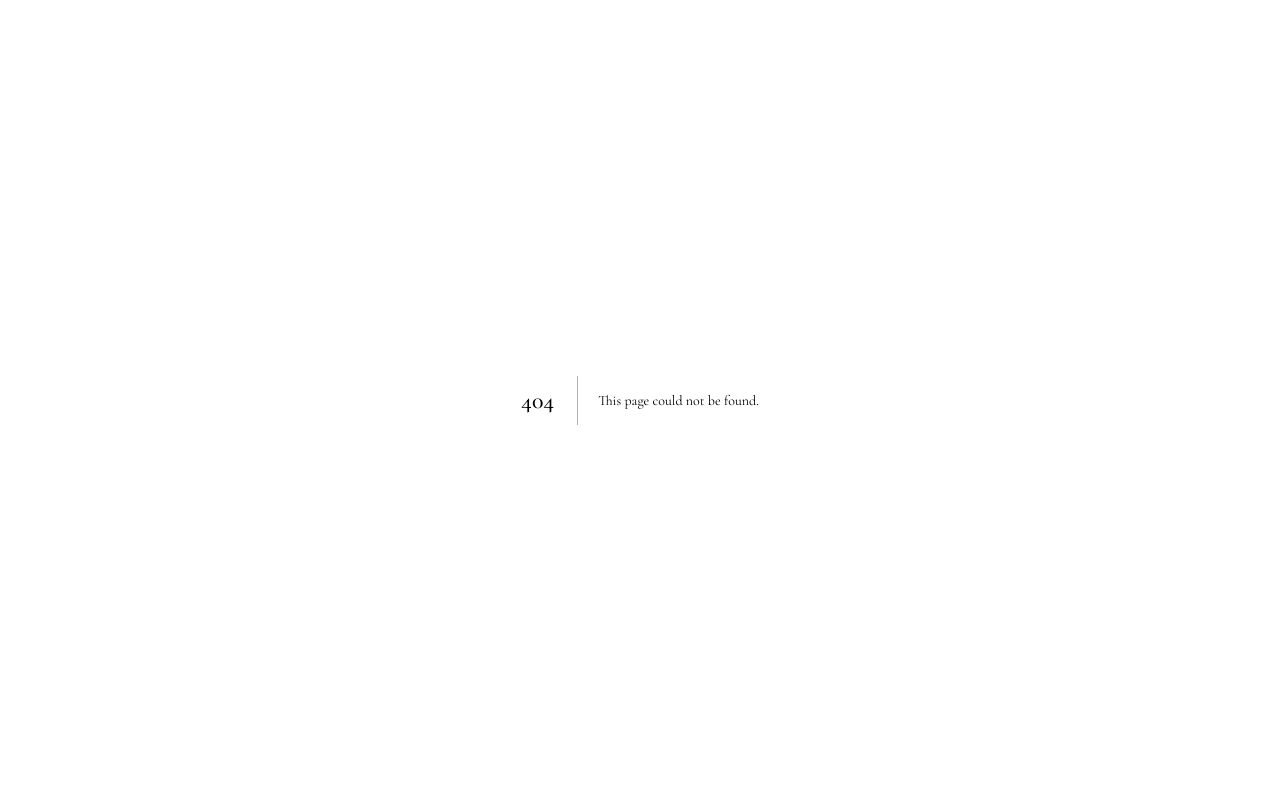
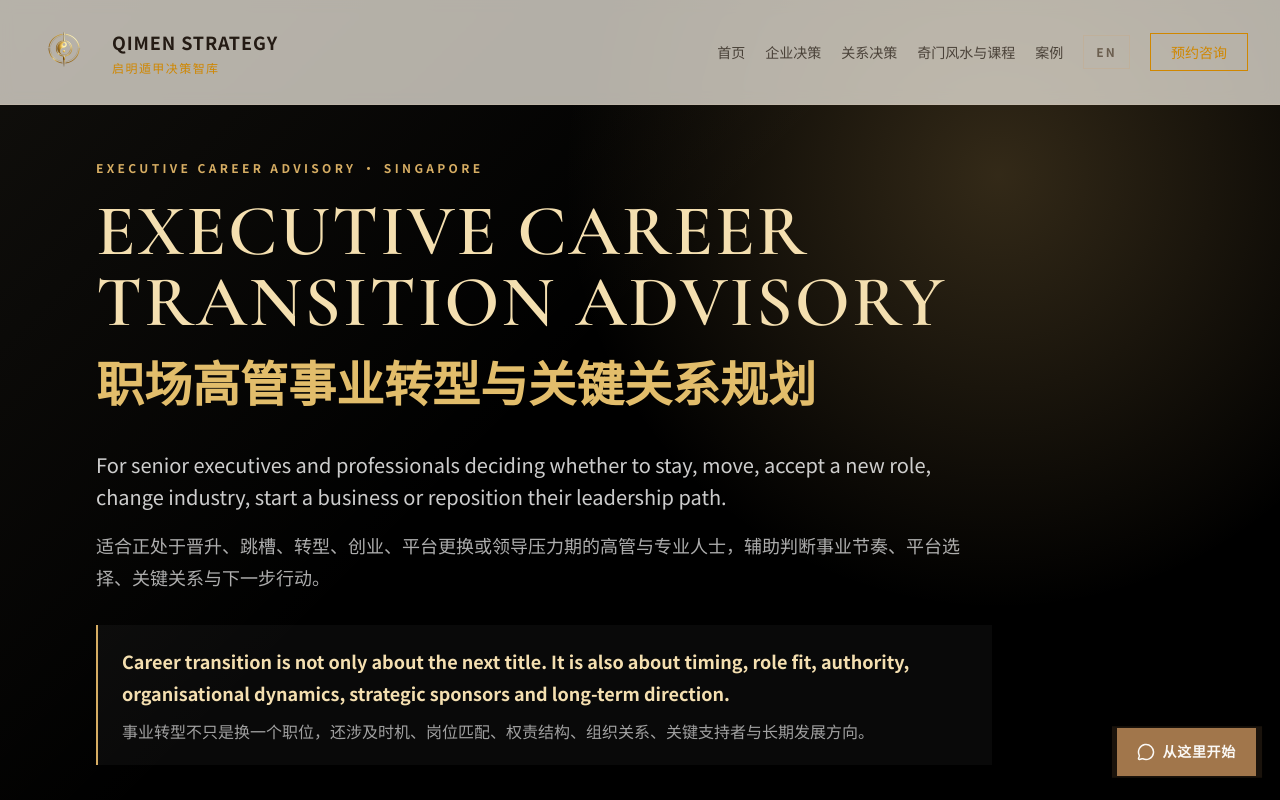
Before and after one commit to BODHIWONG/qmfeng-website, a Next.js app: page /executive-career-transition in a window 1280 px wide. Before the commit this address had no page. Shown: the top 800 px of the page. Built offline with nearby package versions, Linux system fonts and the light colour scheme.

Commit message:
Add executive career transition pathway

```diff
--- /dev/null
+++ b/app/executive-career-transition/page.tsx
@@ -0,0 +1,71 @@
+import type { Metadata } from "next";
+import AdvisoryPathwayPage from "@/components/advisory-pathway-page";
+
+export const metadata: Metadata = {
+  title: "Executive Career Transition Advisory Singapore｜高管事业转型与关键关系规划",
+  description:
+    "Private strategic decision advisory for senior executives and professionals facing job change, promotion, industry transition, entrepreneurship, leadership pressure or strategic relationship decisions.",
+  keywords: [
+    "executive career transition Singapore",
+    "senior executive career advisory",
+    "career change decision Singapore",
+    "leadership transition advisory",
+    "高管事业转型",
+    "高管跳槽决策",
+    "关键关系规划",
+    "贵人运规划",
+  ],
+  alternates: { canonical: "https://www.qmfeng.com/executive-career-transition" },
+};
+
+export default function ExecutiveCareerTransitionPage() {
+  return (
+    <AdvisoryPathwayPage
+      badge="Executive Career Advisory · Singapore"
+      title="Executive Career Transition Advisory"
+      titleZh="职场高管事业转型与关键关系规划"
+      lead="For senior executives and professionals deciding whether to stay, move, accept a new role, change industry, start a business or reposition their leadership path."
+      leadZh="适合正处于晋升、跳槽、转型、创业、平台更换或领导压力期的高管与专业人士，辅助判断事业节奏、平台选择、关键关系与下一步行动。"
+      promise="Career transition is not only about the next title. It is also about timing, role fit, authority, organisational dynamics, strategic sponsors and long-term direction."
+      promiseZh="事业转型不只是换一个职位，还涉及时机、岗位匹配、权责结构、组织关系、关键支持者与长期发展方向。"
+      scope={[
+        { title: "Stay, Move or Transition", titleZh: "留任、跳槽还是转型", body: "Compare the current role, external opportunity, industry change, entrepreneurship or a period of strategic consolidation.", bodyZh: "比较继续留任、接受外部机会、转换行业、创业或阶段性沉淀的不同路径。" },
+        { title: "Role, Platform & Timing", titleZh: "岗位、平台与时机", body: "Review whether the role, authority, reporting line, organisation and timing support the executive's next stage.", bodyZh: "判断岗位权责、汇报关系、组织平台与行动时机是否支持下一阶段发展。" },
+        { title: "Mentor, Sponsor & Strategic Network", titleZh: "贵人助力与关键关系规划", body: "Identify the relationships that may provide sponsorship, access, information or friction, and clarify how to engage them responsibly.", bodyZh: "梳理可能提供支持、资源、信息或形成阻力的关键人物，并规划更合适的沟通与关系节奏。" },
+        { title: "90-Day Transition Roadmap", titleZh: "90天转型行动路线", body: "Define immediate positioning, due diligence, negotiation, relationship and execution priorities for the transition period.", bodyZh: "形成转型期的定位、尽调、谈判、关系维护与执行重点。" },
+      ]}
+      suitableFor={[
+        "Senior executives considering resignation, promotion, an external offer or an industry move.",
+        "Professionals deciding whether to remain employed, join a partnership or start a business.",
+        "Leaders facing organisational politics, unclear sponsorship or authority mismatch.",
+        "Executives who want a structured decision review before making a public move.",
+      ]}
+      suitableForZh={[
+        "正在考虑离职、晋升、外部邀请或跨行业发展的高管。",
+        "正在判断继续任职、加入合伙还是创业的专业人士。",
+        "面对组织关系、支持者不明确或权责不匹配的管理者。",
+        "希望在公开行动前，先进行系统决策复盘的高管。",
+      ]}
+      process={[
+        { title: "Career Context", titleZh: "职业背景梳理", body: "Clarify the current role, opportunity, constraints, decision deadline and personal priorities.", bodyZh: "梳理现职位、外部机会、现实限制、决策时间与个人优先级。" },
+        { title: "Option Comparison", titleZh: "路径比较", body: "Compare staying, moving, negotiating, waiting, transitioning or starting independently.", bodyZh: "比较留任、跳槽、谈判、等待、转型或独立创业等路径。" },
+        { title: "People & Platform Review", titleZh: "人物与平台判断", body: "Review reporting lines, sponsors, stakeholders, authority, culture and hidden resistance.", bodyZh: "判断汇报关系、关键支持者、利益相关方、权责、文化与潜在阻力。" },
+        { title: "Transition Roadmap", titleZh: "转型路线图", body: "Define what to verify, negotiate, prepare and communicate before the next move.", bodyZh: "明确行动前需要核实、谈判、准备与沟通的重点。" },
+      ]}
+      boundaries={[
+        "The service provides decision structure and does not guarantee promotion, employment, sponsorship or career outcomes.",
+        "Employment contracts, immigration, compensation, tax and legal matters require qualified professional advice.",
+        "The work does not encourage manipulation, covert surveillance or unethical workplace conduct.",
+        "Final career decisions remain with the client.",
+      ]}
+      boundariesZh={[
+        "本服务提供事业决策结构，不承诺晋升、录用、贵人支持或特定职业结果。",
+        "劳动合同、移民、薪酬、税务与法律问题应咨询合资格专业人士。",
+        "不提供操控他人、秘密监控或违反职业伦理的建议。",
+        "最终事业决定由客户本人作出。",
+      ]}
+      whatsappText="Hello Qimen Strategy, I would like to enquire about Executive Career Transition Advisory. My current role and decision are:"
+      conversionLabel="executive_career_transition"
+    />
+  );
+}
```
